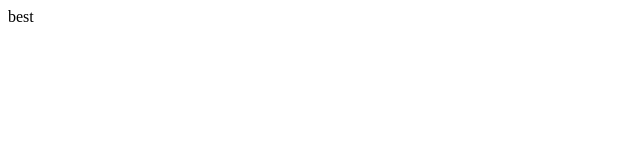
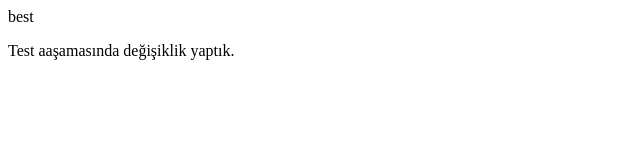
Before and after one commit to sezersinanoglu/blogApp, a plain HTML site: page index.html in a window 1280 px wide. Shown: the whole page, without its empty margins (0-640 px from the left). Drawn offline with Linux system fonts and the light colour scheme.

Commit message:
index dosyasına değişiklik yaptım

```diff
--- a/index.html
+++ b/index.html
@@ -7,5 +7,7 @@
 </head>
 <body>
     best
+
+    <p>Test aaşamasında değişiklik yaptık. </p>
 </body>
 </html>
```
